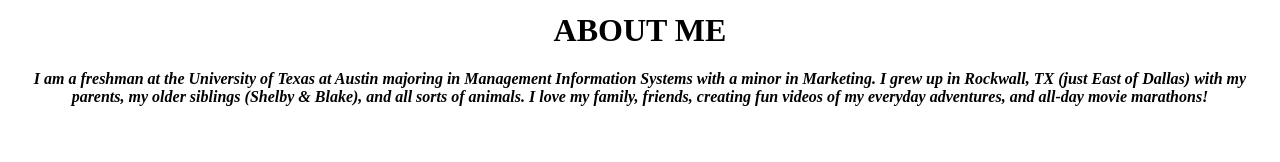
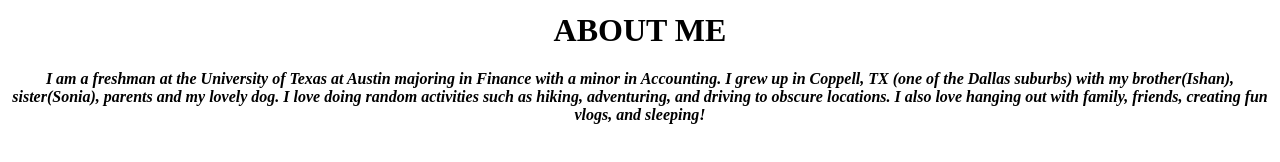
Before and after one commit to dxp5924/dxp5924.github.io, a plain HTML site: page index.html in a window 1280 px wide. Shown: the part 552-714 px from the top of the page. Drawn offline with Linux system fonts and the light colour scheme.

Commit message:
Update index.html

```diff
--- a/index.html
+++ b/index.html
@@ -8,4 +8,4 @@
 
 <b><h1 style="text-align:center;font-family:signpainter;font-style:bold;> align="center"> ABOUT ME </h1>
 <p style ="text-align:center;font-family:heiti sc;font-size:16px;font-style:italic">
-  I am a freshman at the University of Texas at Austin majoring in Management Information Systems with a minor in Marketing. I grew up in Rockwall, TX (just East of Dallas) with my parents, my older siblings (Shelby & Blake), and all sorts of animals. I love my family, friends, creating fun videos of my everyday adventures, and all-day movie marathons! </p>
+  I am a freshman at the University of Texas at Austin majoring in Finance with a minor in Accounting. I grew up in Coppell, TX (one of the Dallas suburbs) with my brother(Ishan), sister(Sonia), parents and my lovely dog. I love doing random activities such as hiking, adventuring, and driving to obscure locations. I also love hanging out with family, friends, creating fun vlogs, and sleeping! </p>
```
